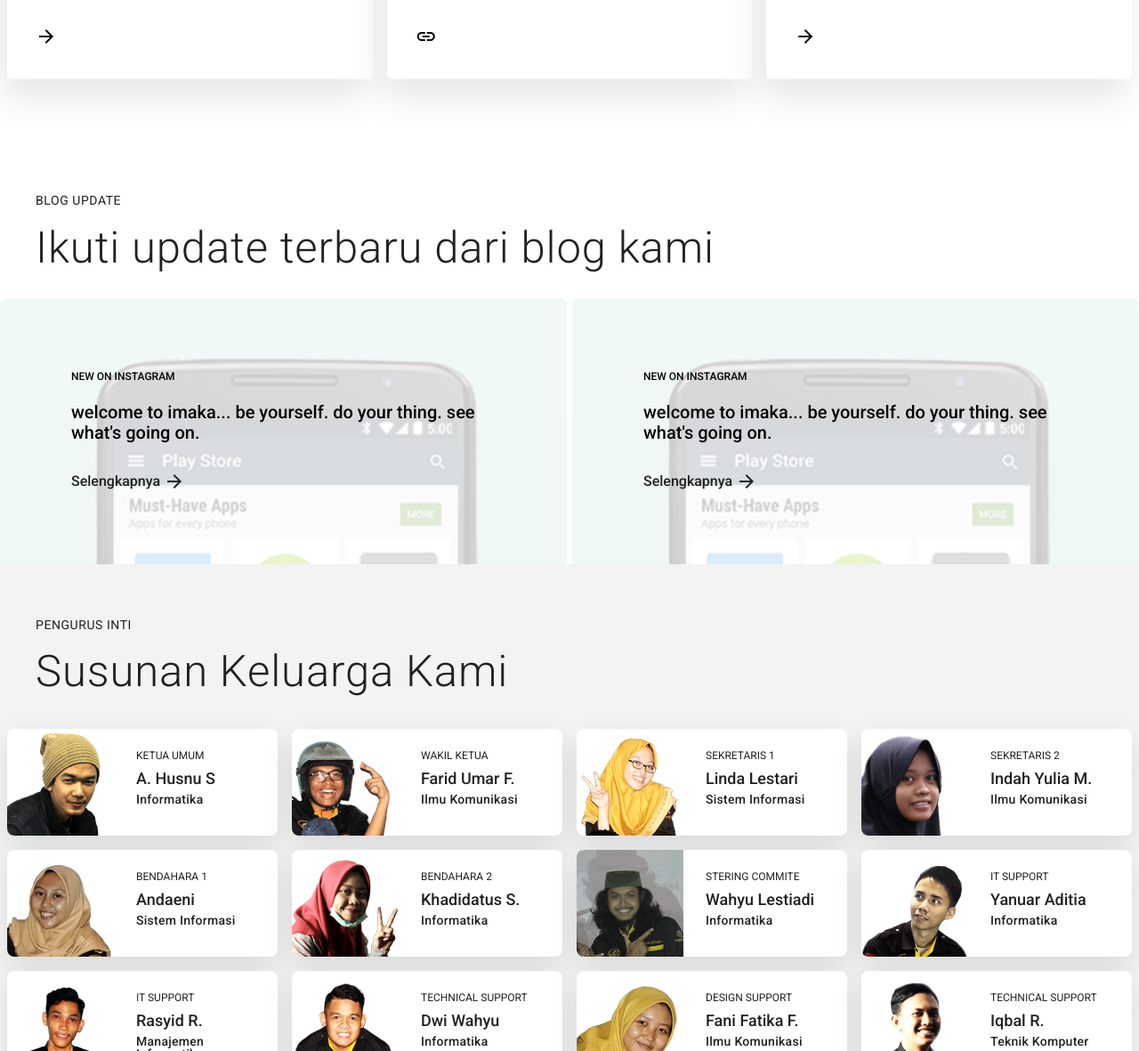
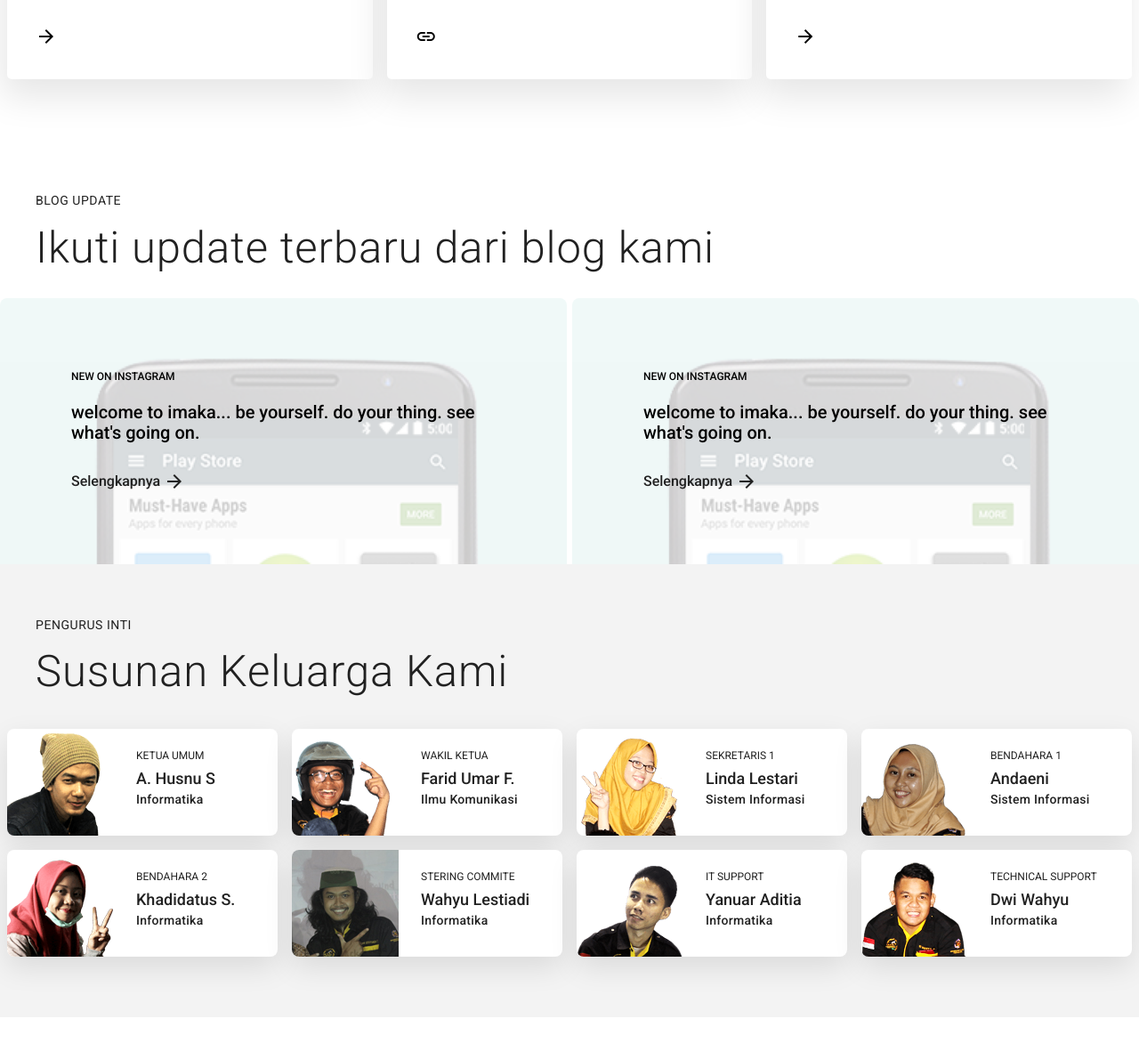
Before and after one commit to imakajogja/landing, a PHP site: page / in a window 1280 px wide. Shown: the part 864-2045 px from the top of the page at 89% size. Run offline with PHP 8.4, Linux system fonts and the light colour scheme; grey boxes are pictures that could not be loaded.

Commit message:
Generate php

```diff
--- a/index.html
+++ b/index.php
@@ -215,22 +215,6 @@
               </div>
               <div class="mdl-cell mdl-cell--3-col mdl-cell--4-col-tablet mdl-cell--12-col-phone mdl-card mdl-shadow--3dp">
                 <div class="information">
-                    <img class="profile-img" width="111" src="images/pengurus/3a.png">
-                    <div class="social-media">
-                      <a href="#" class="fb"></a>
-                      <a href="#" class="ig"></a>
-                    </div>
-                    <div class="summary">
-                        <div class="mdl-title">
-                          <label>SEKRETARIS 2</label>
-                          <h4>Indah Yulia M.</h4>
-                          <h5>Ilmu Komunikasi</h5>
-                        </div>
-                    </div>
-                </div>
-              </div>
-              <div class="mdl-cell mdl-cell--3-col mdl-cell--4-col-tablet mdl-cell--12-col-phone mdl-card mdl-shadow--3dp">
-                <div class="information">
                     <img class="profile-img" width="111" src="images/pengurus/4.png">
                     <div class="social-media">
                       <a href="#" class="fb"></a>
@@ -295,22 +279,6 @@
               </div>
               <div class="mdl-cell mdl-cell--3-col mdl-cell--4-col-tablet mdl-cell--12-col-phone mdl-card mdl-shadow--3dp">
                 <div class="information">
-                    <img class="profile-img" width="111" src="images/pengurus/6a.png">
-                    <div class="social-media">
-                      <a href="#" class="fb"></a>
-                      <a href="#" class="ig"></a>
-                    </div>
-                    <div class="summary">
-                        <div class="mdl-title">
-                          <label>IT Support</label>
-                          <h4>Rasyid R.</h4>
-                          <h5>Manajemen Informatika</h5>
-                        </div>
-                    </div>
-                </div>
-              </div>
-              <div class="mdl-cell mdl-cell--3-col mdl-cell--4-col-tablet mdl-cell--12-col-phone mdl-card mdl-shadow--3dp">
-                <div class="information">
                     <img class="profile-img" width="111" src="images/pengurus/7.png">
                     <div class="social-media">
                       <a href="#" class="fb"></a>
@@ -321,38 +289,6 @@
                           <label>Technical Support</label>
                           <h4>Dwi Wahyu</h4>
                           <h5>Informatika</h5>
-                        </div>
-                    </div>
-                </div>
-              </div>
-              <div class="mdl-cell mdl-cell--3-col mdl-cell--4-col-tablet mdl-cell--12-col-phone mdl-card mdl-shadow--3dp">
-                <div class="information">
-                    <img class="profile-img" width="111" src="images/pengurus/8.png">
-                    <div class="social-media">
-                      <a href="#" class="fb"></a>
-                      <a href="#" class="ig"></a>
-                    </div>
-                    <div class="summary">
-                        <div class="mdl-title">
-                          <label>Design Support</label>
-                          <h4>Fani Fatika F.</h4>
-                          <h5>Ilmu Komunikasi</h5>
-                        </div>
-                    </div>
-                </div>
-              </div>
-              <div class="mdl-cell mdl-cell--3-col mdl-cell--4-col-tablet mdl-cell--12-col-phone mdl-card mdl-shadow--3dp">
-                <div class="information">
-                    <img class="profile-img" width="111" src="images/pengurus/9.png">
-                    <div class="social-media">
-                      <a href="#" class="fb"></a>
-                      <a href="#" class="ig"></a>
-                    </div>
-                    <div class="summary">
-                        <div class="mdl-title">
-                          <label>Technical Support</label>
-                          <h4>Iqbal R.</h4>
-                          <h5>Teknik Komputer</h5>
                         </div>
                     </div>
                 </div>
```
